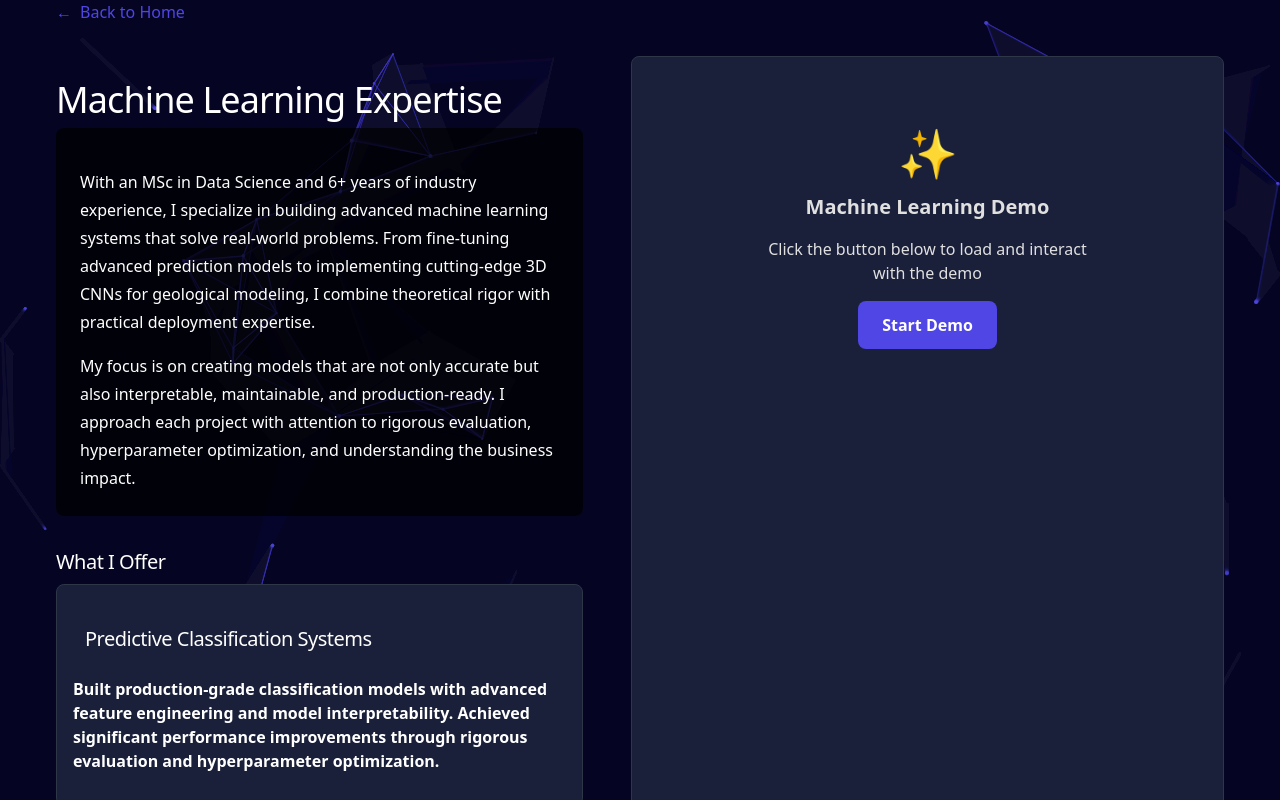
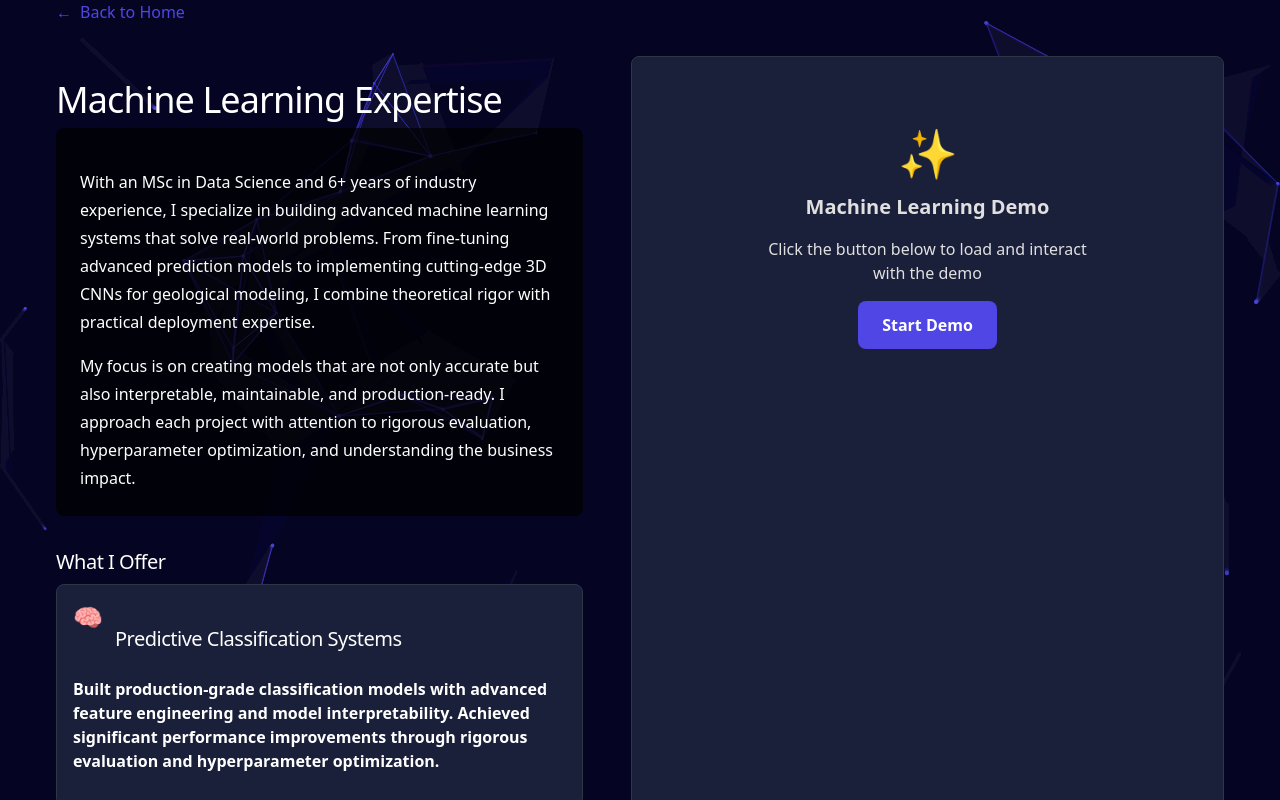
Before and after one commit to zjwarnes/zachary-warnes-portfolio, a Next.js app: page /projects/machine-learning in a window 1280 px wide. Shown: the top 800 px of the page. Built offline with nearby package versions, Linux system fonts and the light colour scheme.

Commit message:
Fix meta data bug

```diff
--- a/app/projects/machine-learning/page.tsx
+++ b/app/projects/machine-learning/page.tsx
@@ -16,20 +16,23 @@ const coreProjects = [
   {
     title: "Predictive Classification Systems",
     description: "Built production-grade classification models with advanced feature engineering and model interpretability. Achieved significant performance improvements through rigorous evaluation and hyperparameter optimization.",
-    skills: ["PyTorch", "Feature Engineering", "SHAP", "Model Interpretation"],
-    value: "Delivers interpretable, production-ready models that solve complex business problems with measurable impact. 2+ years in this role."
+    impact: "Delivers interpretable, production-ready models that solve complex business problems with measurable impact.",
+    technologies: ["PyTorch", "Feature Engineering", "SHAP", "Model Interpretation"],
+    icon: "🧠"
   },
   {
     title: "Computer Vision & Deep Learning",
     description: "Designed and implemented deep learning architectures including CNNs and advanced neural networks for image analysis and pattern recognition tasks at scale.",
-    skills: ["TensorFlow", "CNNs", "Computer Vision", "3D Learning"],
-    value: "Applies cutting-edge deep learning techniques to solve visual recognition and analysis challenges. 2+ years in this role."
+    impact: "Applies cutting-edge deep learning techniques to solve visual recognition and analysis challenges.",
+    technologies: ["TensorFlow", "CNNs", "Computer Vision", "3D Learning"],
+    icon: "👁️"
   },
   {
     title: "Anomaly Detection & Monitoring",
     description: "Developed production-grade anomaly detection systems with real-time monitoring, automated alerting, and containerized REST APIs for continuous data quality assurance.",
-    skills: ["Python", "FastAPI", "Docker", "Real-time Monitoring"],
-    value: "Ensures data quality and system reliability through proactive anomaly detection and rapid response mechanisms. 2+ years in this role."
+    impact: "Ensures data quality and system reliability through proactive anomaly detection and rapid response mechanisms.",
+    technologies: ["Python", "FastAPI", "Docker", "Real-time Monitoring"],
+    icon: "⚠️"
   }
 ];
 
```
